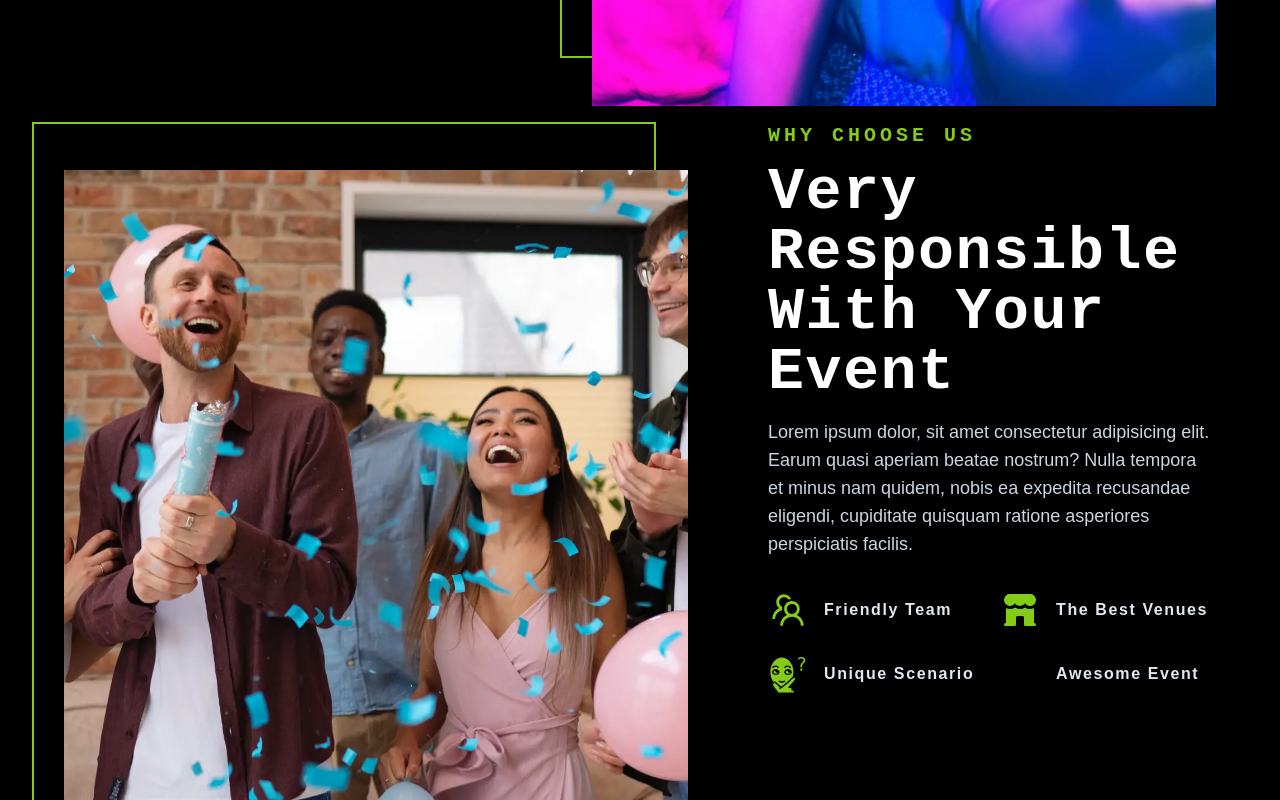
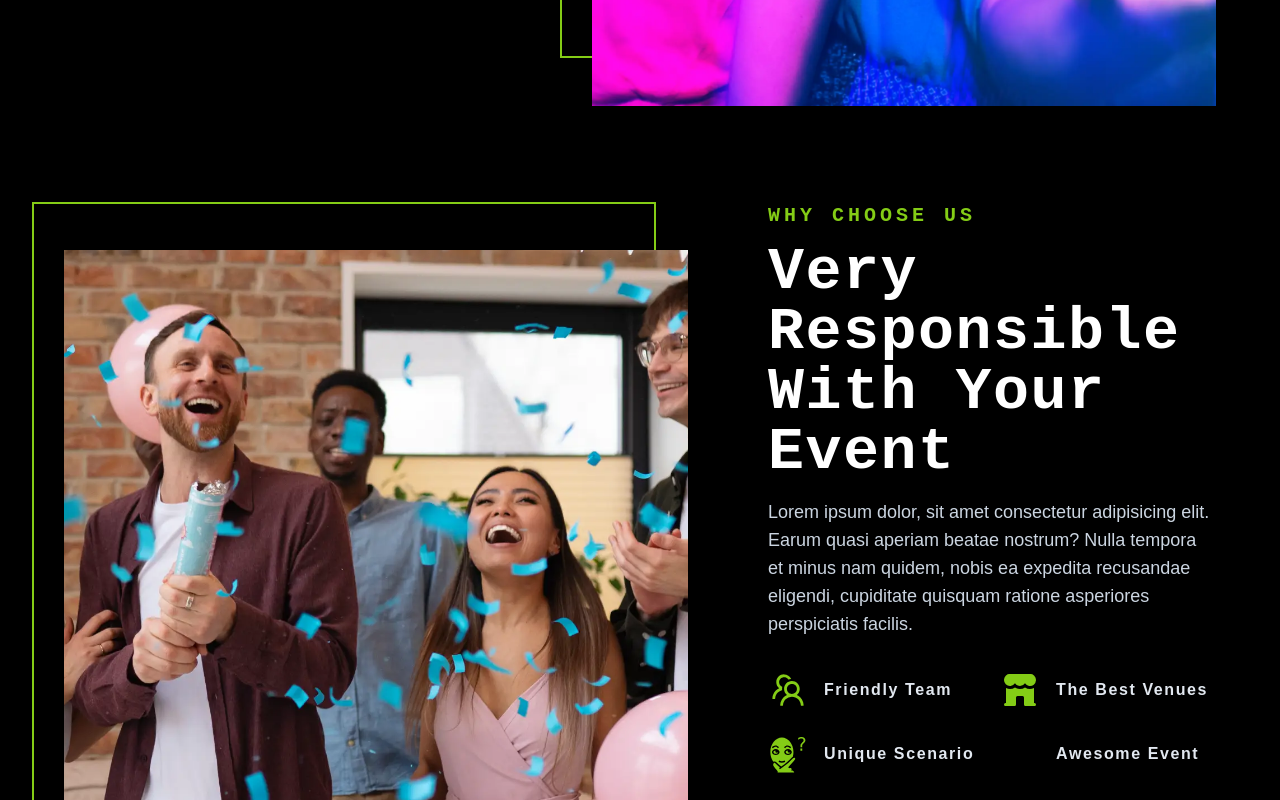
Before and after one commit to Mariam-Fathi/identity-nextjs, a Next.js app: page / in a window 1280 px wide. Shown: the part 1840-2640 px from the top of the page. Built offline with nearby package versions, Linux system fonts and the light colour scheme; some icons are missing; a web font is replaced by a local one.

Commit message:
Update WhyChooseUs.jsx

```diff
--- a/sections/WhyChooseUs.jsx
+++ b/sections/WhyChooseUs.jsx
@@ -5,7 +5,7 @@ import { SectionHeader } from "../components";
 
 const WhyChooseUs = () => (
   <section className={`sm:px-16 px-8 relative z-10 mt-16`}>
-    <div className={`min-h-screen relative flex justify-center max-lg:flex-col gap-20`}>
+    <div className={`min-h-screen relative flex justify-center max-lg:flex-col gap-20 py-12 md:py-20`}>
 
       {/* Image */}
       <div className={`relative w-1/2 max-lg:w-[90%] h-screen max-lg:h-[400px] flex-1`}>
```
